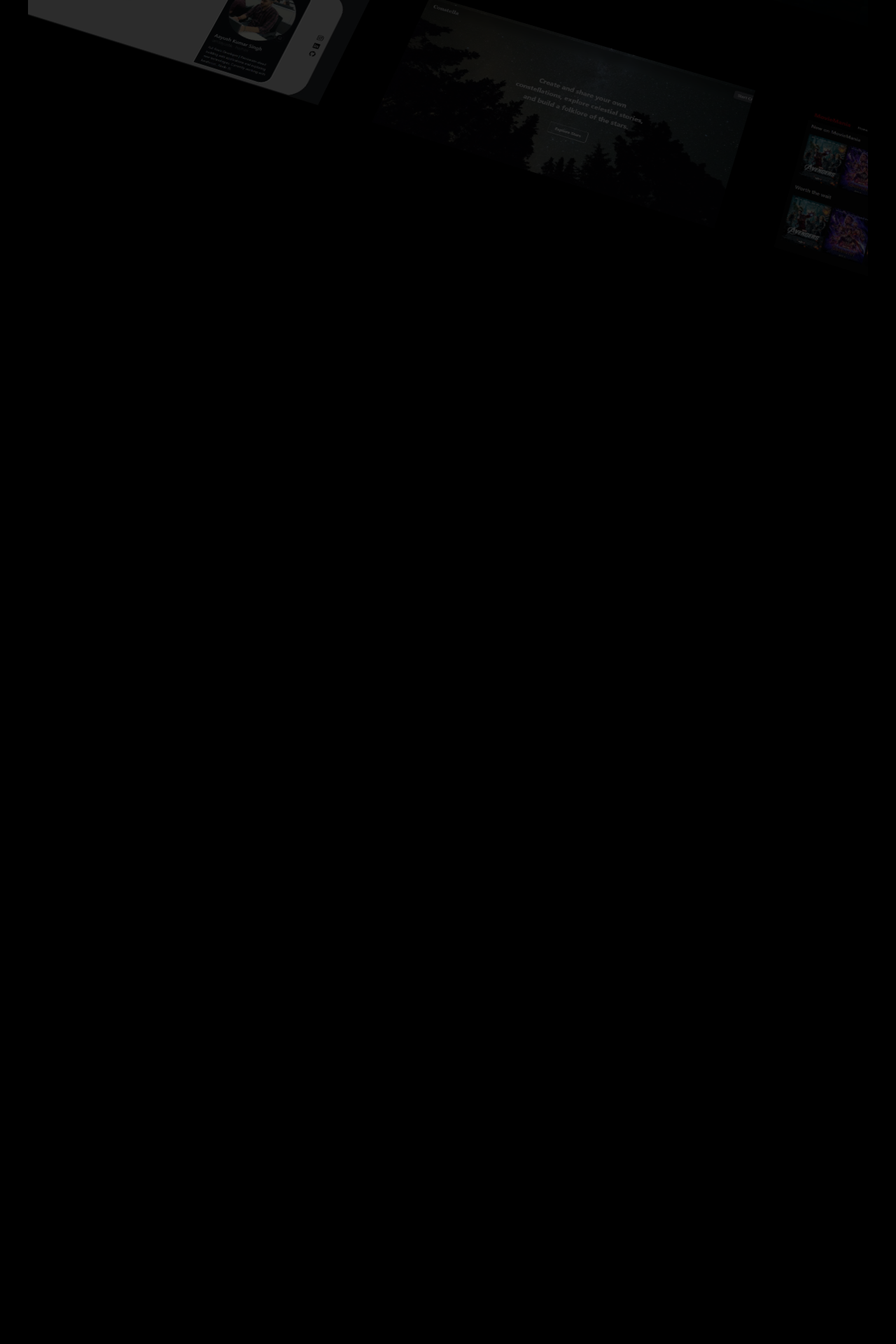
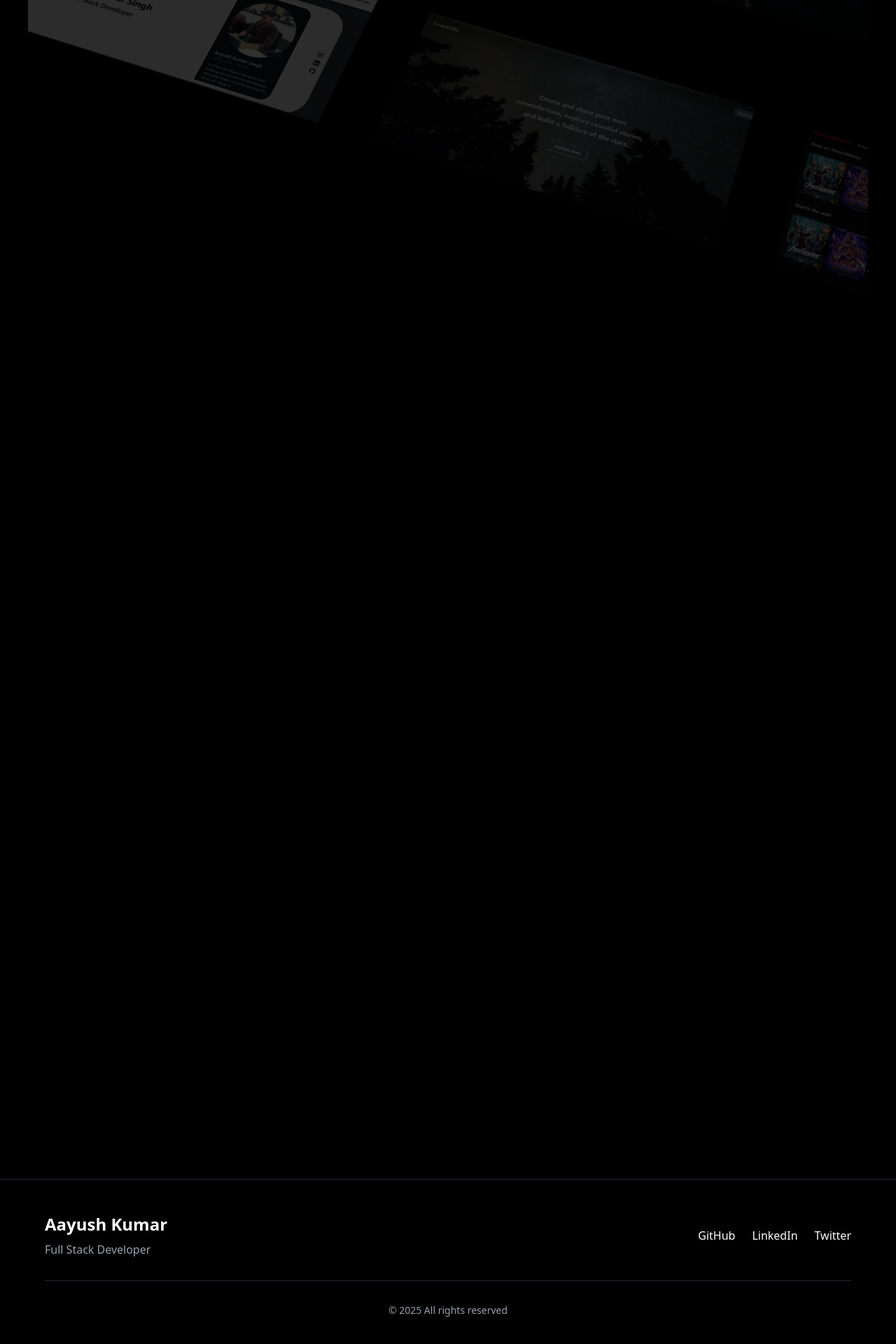
Before and after one commit to iamaayushk/my-portfolio, a React (Vite) app: page / in a window 1280 px wide. Shown: the part 2796-4716 px from the top of the page at 70% size. Before the commit the page ends 4480 px from the top, so only its background shows below. Built offline with nearby package versions, Linux system fonts and the light colour scheme.

Commit message:
more changes

```diff
--- /dev/null
+++ b/src/Components/ui/Footer.jsx
@@ -0,0 +1,32 @@
+import React from "react";
+
+export default function Footer() {
+  return (
+    <footer className="w-full bg-black text-white py-12 px-4 border-t border-gray-800">
+      <div className="max-w-6xl mx-auto">
+        <div className="flex flex-col md:flex-row justify-between items-center">
+          <div className="mb-6 md:mb-0">
+            <h3 className="text-2xl font-bold">Aayush Kumar</h3>
+            <p className="text-gray-400 mt-2">Full Stack Developer</p>
+          </div>
+
+          <div className="flex space-x-6">
+            <a href="https://github.com/iamaayushk" target="_blank" rel="noopener noreferrer" className="hover:text-blue-400 transition">
+              GitHub
+            </a>
+            <a href="https://www.linkedin.com/in/aayush-kumar-singh-/" target="_blank" rel="noopener noreferrer" className="hover:text-blue-400 transition">
+              LinkedIn
+            </a>
+            <a href="https://x.com/aayushkr" target="_blank" rel="noopener noreferrer" className="hover:text-blue-400 transition">
+              Twitter
+            </a>
+          </div>
+        </div>
+
+        <div className="mt-8 pt-8 border-t border-gray-800 text-center text-gray-400 text-sm">
+          <p>© {new Date().getFullYear()} All rights reserved</p>
+        </div>
+      </div>
+    </footer>
+  );
+}
--- a/src/Components/ui/GlowingCard.jsx
+++ b/src/Components/ui/GlowingCard.jsx
@@ -4,7 +4,7 @@ import { GlowingEffect } from "../ui/Glowing-effect";
 
 function GlowingEffectDemoSecond() {
   return (
-    <ul className="grid grid-cols-1 gap-4 sm:grid-cols-2 md:grid-cols-12 md:grid-rows-3 lg:gap-4 xl:max-h-[34rem] xl:grid-rows-2">
+    <ul className="grid grid-cols-1 grid-rows-none gap-4 md:grid-cols-12 md:grid-rows-3 lg:gap-4 xl:max-h-[34rem] xl:grid-rows-2">
 
 <GridItem
   area="md:[grid-area:1/1/2/7] xl:[grid-area:1/1/2/5]"
@@ -48,7 +48,7 @@ function GlowingEffectDemoSecond() {
 
 const GridItem = ({ area, icon, title, description }) => {
   return (
-    <li id="skills" className={`min-h-[10rem] sm:min-h-[14rem] list-none ${area}`}>
+    <li id="skills" className={`min-h-[14rem] list-none ${area}`}>
       <div className="relative h-full rounded-2.5xl border p-2 md:rounded-3xl md:p-3">
         <GlowingEffect
           blur={0}
--- a/src/Components/ui/GridBackgroundDemo.jsx
+++ b/src/Components/ui/GridBackgroundDemo.jsx
@@ -11,7 +11,7 @@ export function GridBackgroundDemo() {
       <div
         className={cn(
           "absolute inset-0",
-          "[background-size:20px_20px] sm:[background-size:40px_40px]",
+          "[background-size:40px_40px]",
           "[background-image:linear-gradient(to_right,#e4e4e7_1px,transparent_1px),linear-gradient(to_bottom,#e4e4e7_1px,transparent_1px)]",
           "dark:[background-image:linear-gradient(to_right,#262626_1px,transparent_1px),linear-gradient(to_bottom,#262626_1px,transparent_1px)]"
         )}
@@ -57,7 +57,6 @@ export function GridBackgroundDemo() {
               Resume
             </a>
           </div>
-
         </div>
       </div>
     </section>
--- a/src/Components/ui/Navbar.jsx
+++ b/src/Components/ui/Navbar.jsx
@@ -60,12 +60,12 @@ function Navbar() {
 
       {/* Mobile Menu */}
       {isOpen && (
-        <div className="md:hidden px-4 pb-4 pt-2 bg-white dark:bg-[#040508] transition-all duration-300 space-y-2 w-full">
-          <a href="#home" onClick={toggleMenu} className={navLinkClasses}>Home</a>
-          <a href="#about" onClick={toggleMenu} className={navLinkClasses}>About</a>
-          <a href="#skills" onClick={toggleMenu} className={navLinkClasses}>Skills</a>
-          <a href="#projects" onClick={toggleMenu} className={navLinkClasses}>Projects</a>
-          <Link to="/contact" onClick={toggleMenu} className={navLinkClasses}>Contact</Link>
+        <div className="md:hidden px-4 pb-4 pt-2 bg-gray-800 dark:bg-[#040508] transition-all duration-300 space-y-2 w-full rounded-lg shadow-lg">
+          <a href="#home" onClick={toggleMenu} className={`${navLinkClasses} block text-center`}>Home</a>
+          <a href="#about" onClick={toggleMenu} className={`${navLinkClasses} block text-center`}>About</a>
+          <a href="#skills" onClick={toggleMenu} className={`${navLinkClasses} block text-center`}>Skills</a>
+          <a href="#projects" onClick={toggleMenu} className={`${navLinkClasses} block text-center`}>Projects</a>
+          <Link to="/contact" onClick={toggleMenu} className={`${navLinkClasses} block text-center`}>Contact</Link>
         </div>
       )}
     </nav>
--- a/src/Components/ui/hero-parallax.jsx
+++ b/src/Components/ui/hero-parallax.jsx
@@ -1,9 +1,8 @@
 import React from "react";
 import { motion, useScroll, useTransform, useSpring } from "framer-motion";
-import { Link } from "react-router-dom"; // use only if using React Router
+import { Link } from "react-router-dom";
 
 export const HeroParallax = ({ products }) => {
-  // Safe slicing that prevents undefined values
   const chunkSize = 5;
   const firstRow = products.slice(0, chunkSize);
   const secondRow = products.slice(chunkSize, chunkSize * 2);
@@ -27,7 +26,7 @@ export const HeroParallax = ({ products }) => {
   return (
     <div
       ref={ref}
-      className="h-[300vh] sm:h-[250vh] py-20 overflow-hidden antialiased relative flex flex-col self-auto [perspective:1000px] [transform-style:preserve-3d]">
+      className="h-[250vh] py-40 overflow-hidden antialiased relative flex flex-col self-auto [perspective:1000px] [transform-style:preserve-3d]">
       <Header />
       <motion.div
         style={{
@@ -63,16 +62,14 @@ export const Header = () => {
         My Web <br /> Project Showcase
       </h1>
       <p className="max-w-2xl text-base md:text-xl mt-8 dark:text-neutral-200">
-      Welcome to a curated collection of my web development projects. Each one
-        reflects my passion for design, development, and user experience. Scroll
-        down to explore them all!
+        Welcome to a curated collection of my web development projects.
       </p>
     </div>
   );
 };
 
 export const ProductCard = ({ product, translate }) => {
-  if (!product) return null; // ✅ Defensive check
+  if (!product) return null;
 
   return (
     <motion.div
--- a/src/Pages/Home.jsx
+++ b/src/Pages/Home.jsx
@@ -4,6 +4,7 @@ import Navbar from '../Components/ui/Navbar';
 import { GridBackgroundDemo } from '../Components/ui/GridBackgroundDemo';
 import Contact from '../Components/ui/Contact';
 import { FloatingDock } from '../Components/ui/Floating-dock';
+import Footer from '../Components/ui/Footer';
 import { IconHome, IconMessage, IconUser, IconBriefcase } from "@tabler/icons-react";
 
 // ✅ Lazy imports
@@ -64,8 +65,9 @@ function Home() {
       </div>
 
       <div className="rounded-md flex">
-        {/* <FloatingDock items={dockItems} /> */}
+
       </div>
+      <Footer />
     </>
   );
 }
```
Lines whose indentation alone changed are shown as unchanged.
